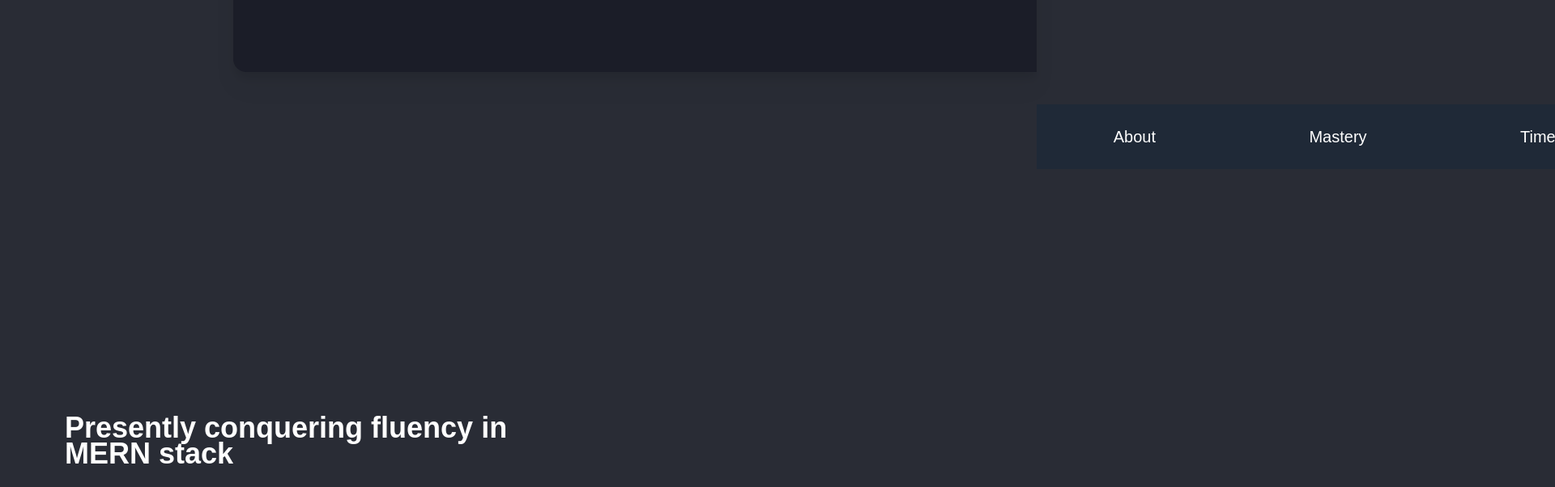
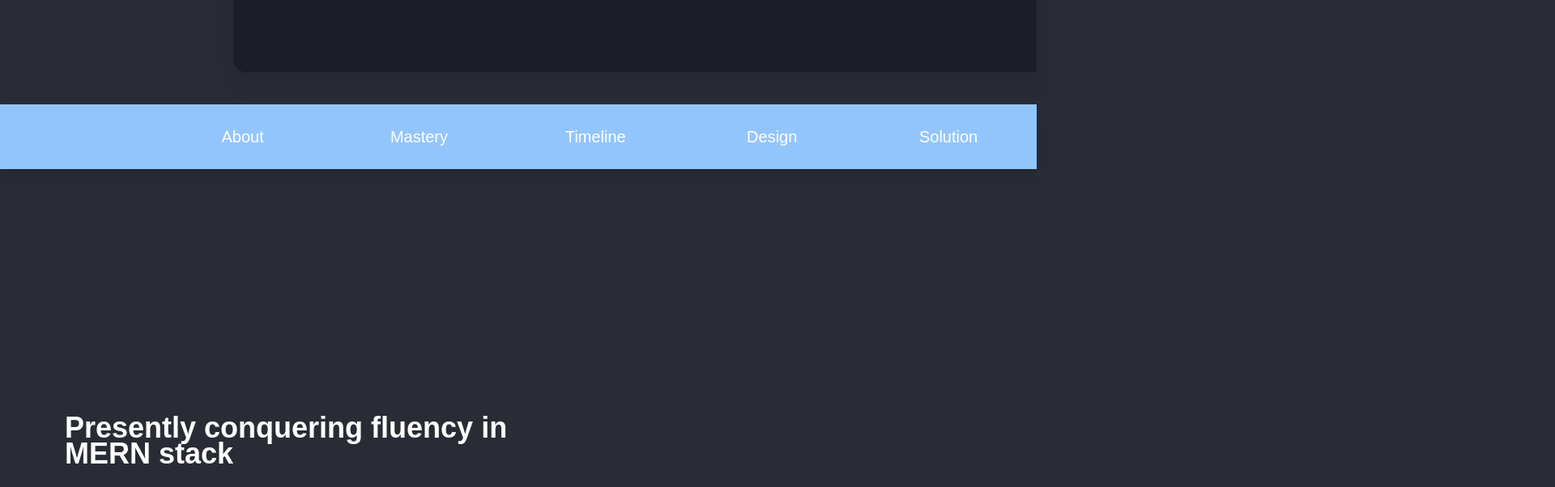
Before and after one commit to DevNanad/MODERN-PORTFOLIO, a React (Create React App) app: page / in a window 1280 px wide. Shown: the part 1068-1670 px from the top of the page at 81% size, 1920 px wide, since content can reach past the window. Built offline with nearby package versions, Linux system fonts and the light colour scheme.

Commit message:
Add Function and Style to MidNav

```diff
--- a/src/components/Midnavbar.js
+++ b/src/components/Midnavbar.js
@@ -14,22 +14,26 @@
 
 
   return (
-    <div ref={stickyNavRef} className={`${stickyNavRef ? 'sticky top-0' : ''} midnav text-md text-xl text-white flex z-40`}
+    <div ref={stickyNavRef} className={`${stickyNavRef ? 'sticky top-0' : ''} midnav text-md text-xl text-white flex z-40 ease-in`}
     >
         <div className={`logo py-3 w-full flex justify-between items-center md:hidden`}
 
         >
             <img src={logo} alt="Logo" className="h-12 ml-20"/>
-            <FiMenu onClick={() =>setToggle(true)} className='block md:hidden scale-150 mr-12 '/>
+            <div onClick={() => setToggle(true)} className="btn-open p-2 mr-12">
+            <FiMenu className='text-blue-300 text-2xl block md:hidden scale-150 '/>
+            </div>
         </div>
-        <nav className={`${toggle ? 'translate-x-0': ''} flex md:justify-around md:flex-row md:h-20 md:static bg-gray-800 w-screen fixed top-0 h-[50vh] translate-x-[100vw]  poppins flex-col items-center justify-end`} >
+        <nav className={`${toggle ? 'transform-none ease-in duration-300 pb-4': ''} flex md:justify-around md:flex-row md:h-20 md:static bg-blue-300 w-screen fixed top-0 h-[60vh] translate-x-[100vw] md:transform-none  poppins flex-col items-center justify-end shadow-lg`} >
 
-            <FiX onClick={() =>setToggle(false)} className="block md:hidden cursor-pointer" />
-            <span className='p-4'>About</span>
-            <span className='p-4'>Mastery</span>
-            <span className='p-4'>Timeline</span>
-            <span className='p-4'>Design</span>
-            <span className='p-4'>Solution</span>
+            <div className="btn-close w-full h-[10vh] text-center hover:shadow-md">
+              <FiX onClick={() =>setToggle(false)} className={`${!toggle ? 'rotate-180' : ''} block md:hidden cursor-pointer text-3xl w-full ` } />
+            </div>
+            <span className='p-4 hover:shadow-md hover:rounded-lg w-full text-center'>About</span>
+            <span className='p-4 hover:shadow-md hover:rounded-lg w-full text-center'>Mastery</span>
+            <span className='p-4 hover:shadow-md hover:rounded-lg w-full text-center'>Timeline</span>
+            <span className='p-4 hover:shadow-md hover:rounded-lg w-full text-center'>Design</span>
+            <span className='p-4 hover:shadow-md hover:rounded-lg w-full text-center'>Solution</span>
         </nav>
     </div>
   )
--- a/src/index.css
+++ b/src/index.css
@@ -189,4 +189,6 @@
     display: block;
   }
 
+
+
  }
```
